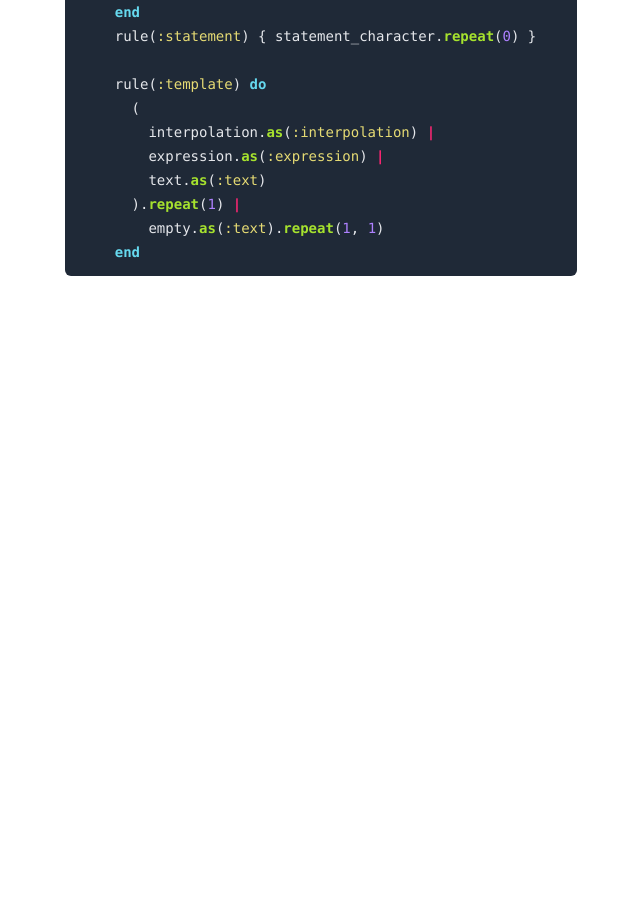
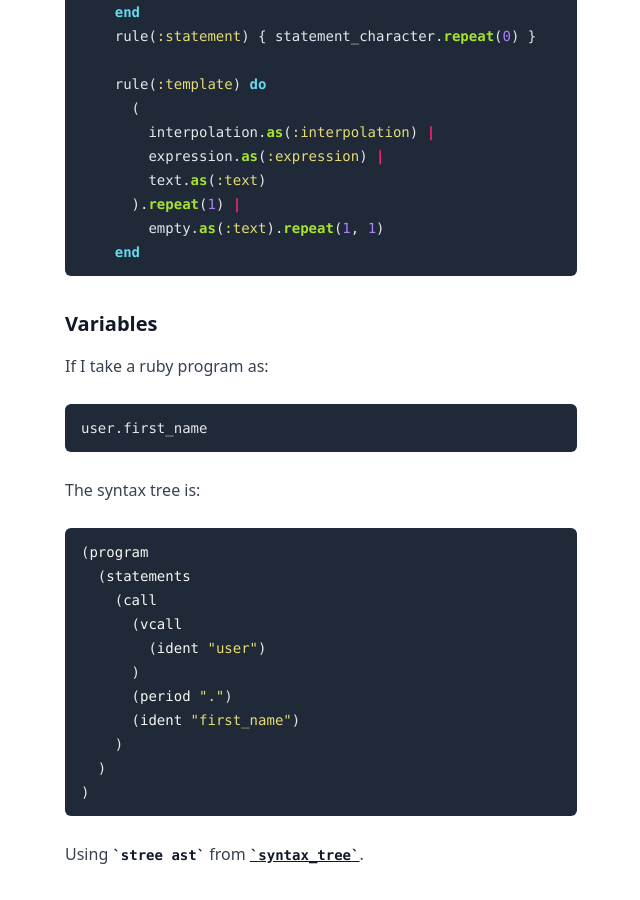
Before and after one commit to dorianmariefr/dorianmarie.fr, a Jekyll site: the page built from template.md, in a window 1280 px wide and 900 px high, scrolled down 5036 px. Shown: the whole window, without its empty margins (319-959 px from the left). Built offline with Jekyll 4.4.1, drawn with Linux system fonts in a browser that asks for light colours; before the commit the page ends 5368 px from its top, so only the background shows below that.

Commit message:
Update template.md

````diff
--- a/template.md
+++ b/template.md
@@ -214,3 +214,29 @@ Without parsing the inside of the interpolations or the expressions:
         empty.as(:text).repeat(1, 1)
     end
 ```
+
+### Variables
+
+If I take a ruby program as:
+
+```
+user.first_name
+```
+
+The syntax tree is:
+
+```lisp
+(program
+  (statements
+    (call
+      (vcall
+        (ident "user")
+      )
+      (period ".")
+      (ident "first_name")
+    )
+  )
+)
+```
+
+Using `stree ast` from [`syntax_tree`](https://github.com/ruby-syntax-tree/syntax_tree).
````
